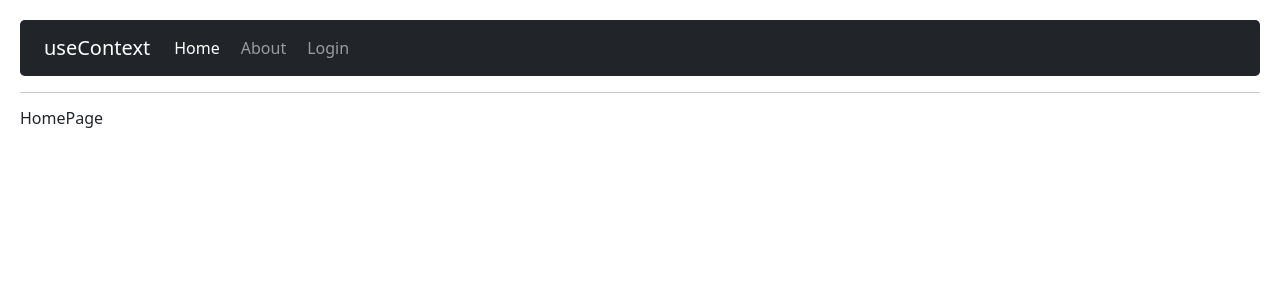
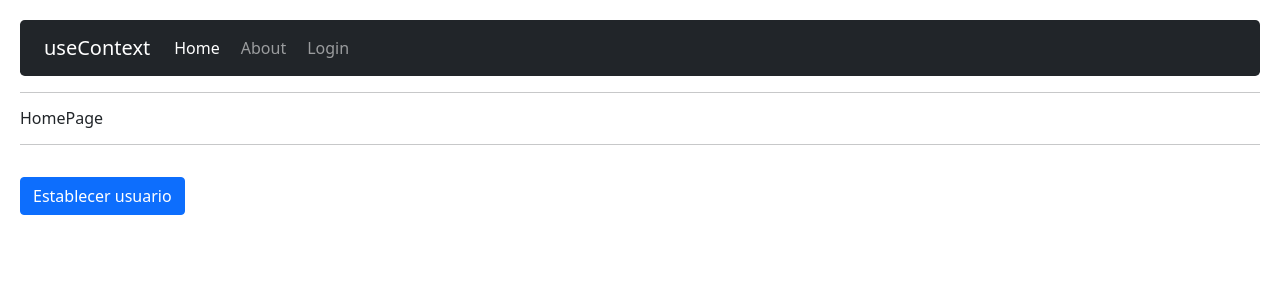
Before and after one commit to BigCode07/HookApp-FH, a React (Vite) app: page / in a window 1280 px wide. Shown: the top 300 px of the page. Built offline with nearby package versions, Linux system fonts and the light colour scheme.

Commit message:
se aplico useContext

```diff
--- a/src/09-useContext/HomePage.jsx
+++ b/src/09-useContext/HomePage.jsx
@@ -1,7 +1,24 @@
+import { useContext } from "react";
+import { UserContent } from "./context/UserContext";
+
 export const HomePage = () => {
+  const { user, setUser } = useContext(UserContent);
   return (
     <div>
-      <h6>HomePage</h6>
+      <h6>
+        HomePage <small>{user?.name}</small>
+      </h6>
+      <hr />
+      <pre>{JSON.stringify(user, null, 3)}</pre>
+
+      <button
+        className="btn btn-primary"
+        onClick={() =>
+          setUser({ id: 123, name: "BigCode", email: "bigcode@gmail.com" })
+        }
+      >
+        Establecer usuario
+      </button>
     </div>
   );
 };
--- a/src/09-useContext/LoginPage.jsx
+++ b/src/09-useContext/LoginPage.jsx
@@ -1,7 +1,15 @@
+import { useContext } from "react";
+import { UserContent } from "./context/UserContext.jsx";
 export const LoginPage = () => {
+  const { hola, user } = useContext(UserContent);
+  console.log(hola, user);
+
   return (
     <div>
       <h6>LoginPage</h6>
+      <hr />
+
+      <pre>{JSON.stringify(user, null, 3)}</pre>
     </div>
   );
 };
--- a/src/09-useContext/MainApp.jsx
+++ b/src/09-useContext/MainApp.jsx
@@ -3,9 +3,10 @@
 import { AboutPage } from "./AboutPage.jsx";
 import { LoginPage } from "./LoginPage.jsx";
 import Navbar from "./Navbar.jsx";
+import UserProvider from "./context/UserProvider.jsx";
 export default function MainApp() {
   return (
-    <>
+    <UserProvider>
       <Navbar />
       <hr />
 
@@ -17,6 +18,6 @@
         {/* <Route path="/*" element={<LoginPage />} /> */}
         <Route path="/*" element={<Navigate to="/about" />} />
       </Routes>
-    </>
+    </UserProvider>
   );
 }
--- /dev/null
+++ b/src/09-useContext/context/UserContext.jsx
@@ -0,0 +1,3 @@
+import { createContext } from "react";
+
+export const UserContent = createContext();
--- /dev/null
+++ b/src/09-useContext/context/UserProvider.jsx
@@ -0,0 +1,12 @@
+import { useState } from "react";
+import { UserContent } from "./UserContext";
+
+export default function UserProvider({ children }) {
+  const [user, setUser] = useState();
+
+  return (
+    <UserContent.Provider value={{ user, setUser }}>
+      {children}
+    </UserContent.Provider>
+  );
+}
```
